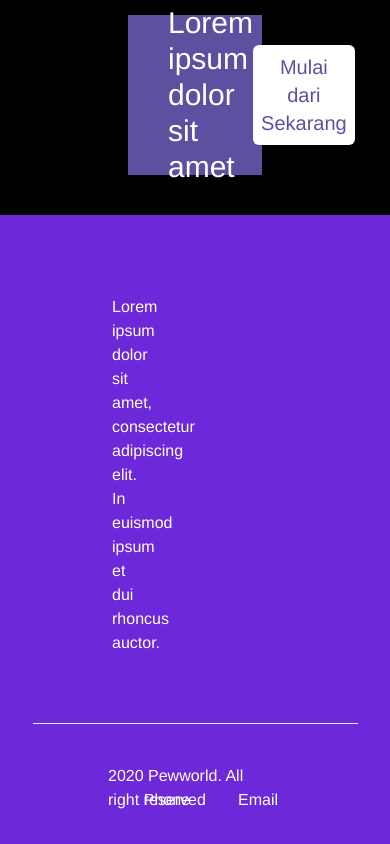
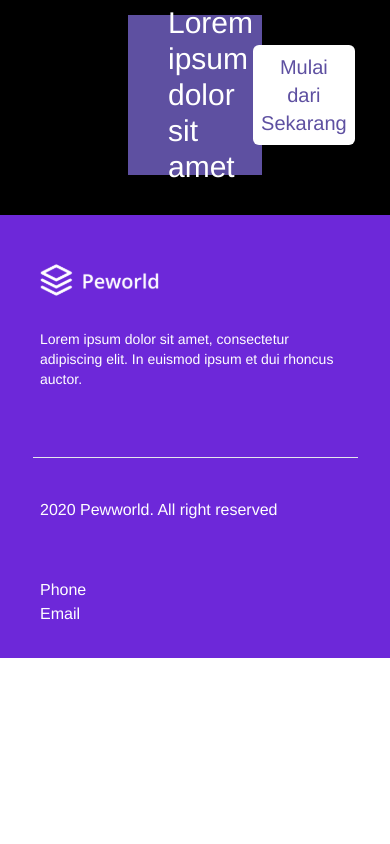
Before and after one commit to Han-Express/Peworld-FE, a Next.js app: page / in a window 390 px wide. Shown: the part 4611-5455 px from the top of the page. After the commit the page ends 5269 px from the top, so only its background shows below. Built offline with nearby package versions, Linux system fonts and the light colour scheme.

Commit message:
add responsive footer

```diff
--- a/src/Component/Footer.js
+++ b/src/Component/Footer.js
@@ -4,18 +4,18 @@ const Footer = () => {
   return (
     <footer>
       <div className="bg-violet-700 text-white pb-8 text-base">
-        <div className="px-28 py-12 w-6/12">
-          <img className="w-[135px] mb-8" src="/img/logoPeworld.svg"/>
-          <p className="">Lorem ipsum dolor sit amet, consectetur adipiscing elit. In euismod ipsum et dui rhoncus auctor.</p>
+        <div className="md:px-28 px-10 py-12 w-full md:w-6/12 flex-col md:flex">
+          <img className="w-[120px] md:w-[135px] mb-8" src="/img/logoPeworld.svg"/>
+          <p className="text-sm">Lorem ipsum dolor sit amet, consectetur adipiscing elit. In euismod ipsum et dui rhoncus auctor.</p>
         </div>
         <hr className="w-10/12 mx-auto mt-5"/>
-        <div className="px-28 -ml-1 mt-10 ">
-            <div className="flex justify-start">
+        <div className="md:px-28 px-10 mt-10 ">
+            <div className="flex">
               <p>2020 Pewworld. All right reserved</p>
             </div>
-          <div className="flex flex-row justify-end -mt-6">
+          <div className="flex flex-col md:flex-row justify-end md:-mt-6 mt-14">
             <p>Phone</p>
-            <p className="ml-12">Email</p>
+            <p className="md:ml-12">Email</p>
           </div>
         </div>
       </div>
```
